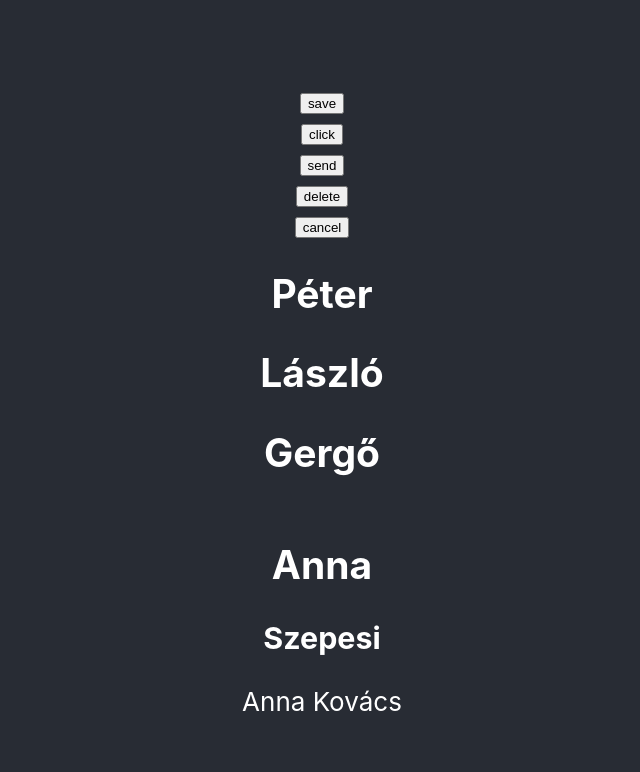
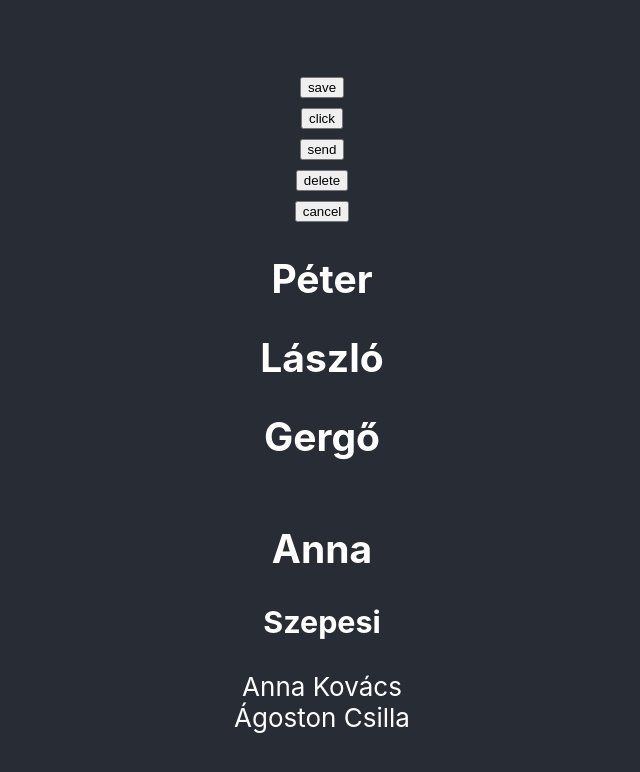
Before and after one commit to dorimusz/react-practice-v2, a React (Create React App) app: page / in a window 1280 px wide. Shown: the top 772 px of the page, without its empty margins (318-958 px from the left). Built offline with nearby package versions, Linux system fonts and the light colour scheme.

Commit message:
class constructor

```diff
--- a/src/App.js
+++ b/src/App.js
@@ -5,6 +5,7 @@ import ButtonListMap from './ButtonListMap'
 import Profile from './Profile'
 import Profile2 from './Profile2'
 import Profile3 from './Profile3'
+import Profile4 from './Profile4'
 
 
 const buttonText = "I'm a button component which uses a string from another component";
@@ -23,6 +24,7 @@ function App() {
         <Profile />
         <Profile2 />
         <Profile3 />
+        <Profile4 />
 
       </header>
     </div>
--- /dev/null
+++ b/src/Profile4.js
@@ -0,0 +1,34 @@
+/*
+// új objektumok létrehozása példányosítási technikákkal. object construction
+function User(firstName, lastName) {
+    this.firstName = firstName;
+    this.lastName = lastName;
+
+    //Amikor a 16-es sorban szeretnénk returnolni, elég lesz a fullName
+    this.fullName = function () {
+        return `${this.firstName} ${this.lastName}`
+    }
+}
+*/
+
+//Ezt megcsinálni classként, constructor metódussal
+class User {
+    constructor(firstName, lastName) {
+        this.firstName = firstName;
+        this.lastName = lastName;
+    }
+
+    fullName() {
+        return `${this.firstName} ${this.lastName}`
+    }
+}
+
+const profile4 = () => {
+    const newUser = new User("Ágoston", "Csilla")
+    console.log(newUser)
+
+    //return <div>{newUser.firstName} {newUser.lastName}</div>
+    return <div>{newUser.fullName()}</div>
+}
+
+export default profile4;
```
